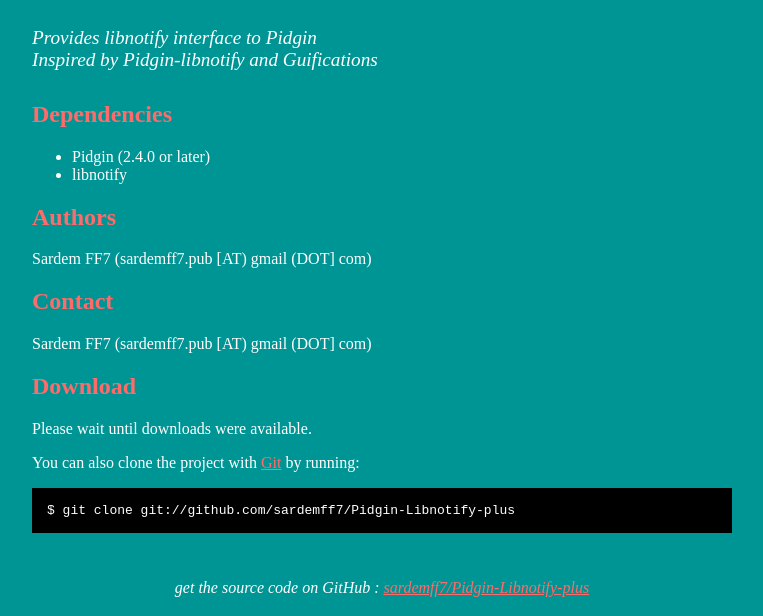
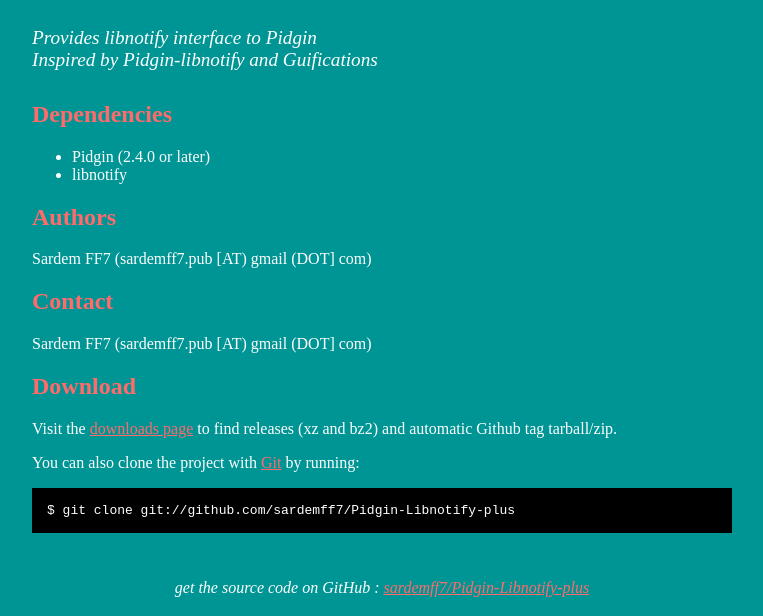
Before and after one commit to sardemff7/purple-libnotify-plus, a plain HTML site: page index.html in a window 1280 px wide. Shown: the part 184-800 px from the top of the page, without its empty margins (258-1021 px from the left). Drawn offline with Linux system fonts and the light colour scheme.

Commit message:
Add downloads page link

```diff
--- a/index.html
+++ b/index.html
@@ -59,7 +59,8 @@
 
 	<h2>Download</h2>
 		<p>
-		  Please wait until downloads were available.
+			Visit the <a href="https://github.com/sardemff7/Pidgin-Libnotify-plus/downloads">downloads page</a>
+			to find releases (xz and bz2) and automatic Github tag tarball/zip.
 		</p>
 		<p>
 			You can also clone the project with <a href="http://git-scm.com">Git</a>
```
